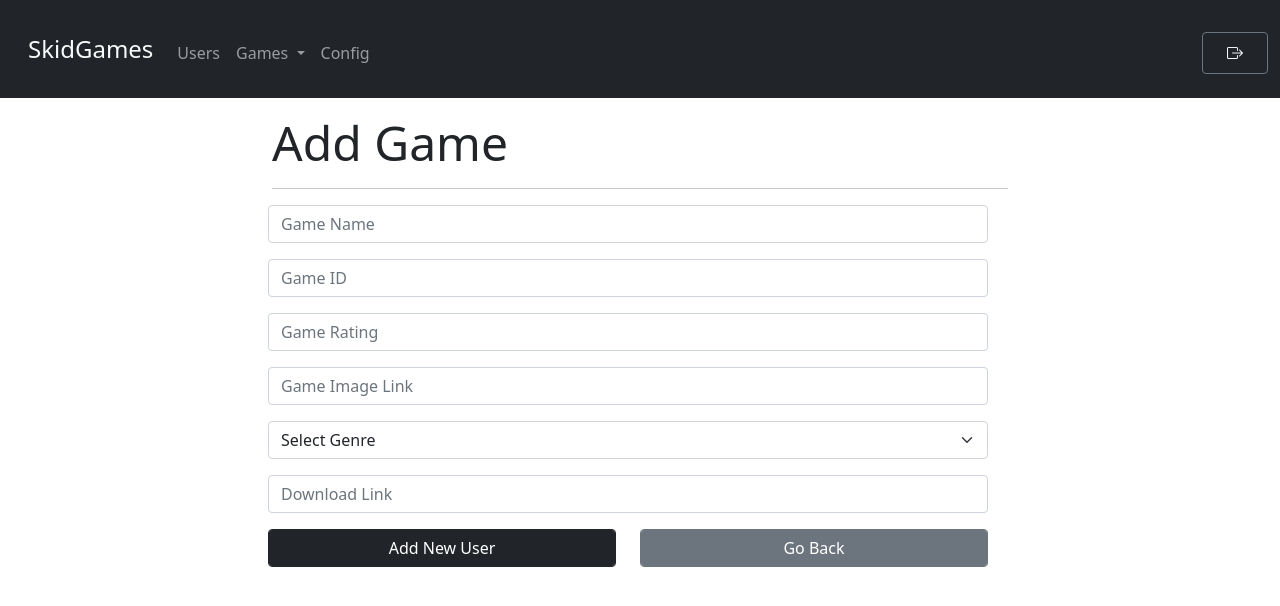
After one commit to Rafawastaken/webapp, a Flask app: template app/templates/admin/pages/games/add_game.html in a window 1280 px wide. The commit adds this page. Shown: the top 606 px of the page. Run offline with Flask 2, Linux system fonts and the light colour scheme; the template is opened without the code that fills it: values that come from a table or form of the project are taken from there, others are empty; a user stored in the database is signed in; data comes from the database, SQL or seed files in the repository; some libraries are stand-ins or nearby versions.

Commit message:
add game form html completed

```diff
--- a/app/admin/games/forms.py
+++ b/app/admin/games/forms.py
@@ -3,7 +3,12 @@ from wtforms import StringField, validators
 
 # Form to add games
 class AddGameForm(FlaskForm):
-    ...
+    name = StringField('Game Name', [validators.DataRequired()])
+    game_id = StringField('Game ID')
+    rating = StringField('Rating', [validators.DataRequired()])
+    image = StringField('image', [validators.DataRequired()])
+    release_data = StringField('Release Date', [validators.DataRequired()])
+    download_link = StringField('Download Link')
 
 # Form to add genres
 class AddGenreForm(FlaskForm):
--- a/app/admin/games/models.py
+++ b/app/admin/games/models.py
@@ -13,7 +13,6 @@ class Game(db.Model):
     name = db.Column(db.String(50),unique=False, nullable=False)
     release_data = db.Column(db.String(120), unique=True, nullable=False)
     rating = db.Column(db.String(15), unique=True, nullable=True)
-    name = db.Column(db.String(30), unique = True, nullable = False)
 
     genre_id = db.Column(db.Integer, db.ForeignKey('genre.id'), nullable=False)
     genre = db.relationship('Genre', backref=db.backref('game', lazy=True))
--- a/app/templates/admin/components/navbar.html
+++ b/app/templates/admin/components/navbar.html
@@ -29,7 +29,7 @@
         <li class="nav-item dropdown">
           <a
             class="nav-link dropdown-toggle nav-link-edited"
-            href="#"
+            href="{{url_for('games_admin.games_list')}}"
             role="button"
             data-bs-toggle="dropdown"
             aria-expanded="false"
@@ -38,8 +38,14 @@
           </a>
           <ul class="dropdown-menu">
             <li>
-              <a class="dropdown-item" href="#">List</a>
-              <a class="dropdown-item" href="#">Config</a>
+              <a
+                class="dropdown-item"
+                href="{{url_for('games_admin.games_list')}}"
+                >List</a
+              >
+              <a class="dropdown-item" href="{{url_for('games_admin.genres')}}"
+                >Genres</a
+              >
             </li>
           </ul>
         </li>
--- /dev/null
+++ b/app/templates/admin/pages/games/add_game.html
@@ -0,0 +1,62 @@
+{% extends './admin/base.html' %} {% block content %}
+
+<div class="row mt-3">
+  <div class="col-2"></div>
+  <div class="col-8 text-start">
+    <span class="display-5"> Add Game </span>
+    <hr />
+  </div>
+  <div class="col-2"></div>
+  <div class="row">
+    <div class="col-2"></div>
+    <div class="col-8">
+      <form method="POST">
+        {{form.csrf_token}}
+        <div class="mb-3">
+          {{form.name(placeholder="Game Name", class='form-control')}}
+        </div>
+        <div class="mb-3">
+          {{form.game_id(placeholder="Game ID", class='form-control')}}
+        </div>
+        <div class="mb-3">
+          {{form.rating(placeholder="Game Rating", class='form-control')}}
+        </div>
+        <div class="mb-3">
+          {{form.image(placeholder="Game Image Link", class='form-control')}}
+        </div>
+        <div class="mb-3">
+          <select value="" id="genre" name="genre" class="form-select" required>
+            <option value="" selected>Select Genre</option>
+            Select Game Genre {% for genre in genres%}
+            <option value="{{genre.id}}">{{genre.name}}</option>
+            {% endfor %}
+          </select>
+        </div>
+
+        <div class="mb-3">
+          {{form.image(placeholder="Download Link", class='form-control')}}
+        </div>
+
+        <div class="row">
+          <div class="col-6">
+            <input
+              type="submit"
+              class="btn btn-dark form-control"
+              value="Add New User"
+            />
+          </div>
+          <div class="col-6">
+            <a
+              type="submit"
+              class="btn btn-secondary form-control"
+              href="{{url_for('games_admin.games_list')}}"
+              >Go Back</a
+            >
+          </div>
+        </div>
+      </form>
+    </div>
+    <div class="col-2"></div>
+  </div>
+</div>
+{% endblock %}
--- a/app/templates/admin/pages/games/games.html
+++ b/app/templates/admin/pages/games/games.html
@@ -13,7 +13,7 @@
   </div>
   <div class="col-2">
     <a
-      href="{{url_for('admin.register')}}"
+      href="{{url_for('games_admin.add_game')}}"
       class="btn btn-outline-dark form-control mt-3"
       >Add Game</a
     >
```
Also changed, not shown: app/admin/games/routes.py (+20 -9 lines).
